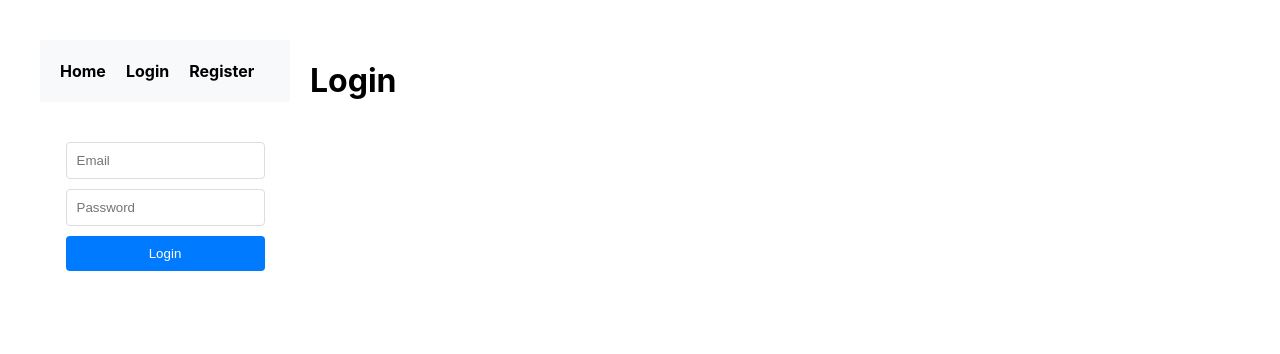
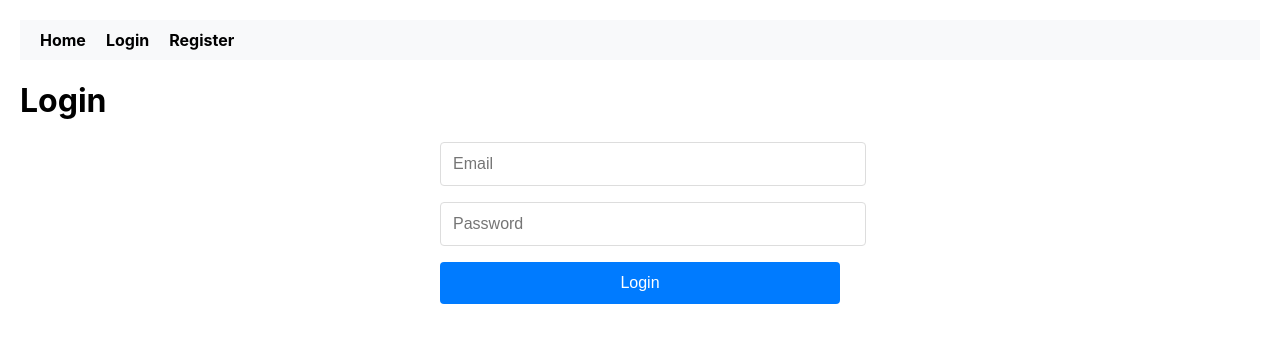
Before and after one commit to HamdanAlhajeri/VehicleVault, a React (Create React App) app in the folder frontend/myapp/: page /login in a window 1280 px wide. Shown: the top 354 px of the page. Built offline with nearby package versions, Linux system fonts and the light colour scheme; no server answers.

Commit message:
Chatbot functional needs funding and prompt left, filter doesnt

```diff
--- a/frontend/myapp/src/App.css
+++ b/frontend/myapp/src/App.css
@@ -54,6 +54,10 @@ li {
 }
 
 .page {
+  min-height: 100vh;
+}
+
+.page-with-sidebar {
   display: grid;
   grid-template-columns: 250px 1fr;
   gap: 20px;
@@ -554,3 +558,110 @@ li {
   color: #333;
   text-transform: uppercase;
 }
+
+/* Login Page Specific Styles */
+.login-container {
+  display: flex;
+  justify-content: center;
+  align-items: center;
+  min-height: calc(100vh - 60px);
+  padding: 20px;
+}
+
+.login-box {
+  background: white;
+  padding: 2rem;
+  border-radius: 8px;
+  box-shadow: 0 2px 10px rgba(0, 0, 0, 0.1);
+  width: 100%;
+  max-width: 400px;
+}
+
+.auth-form {
+  display: flex;
+  flex-direction: column;
+  gap: 1rem;
+  max-width: 400px;
+  margin: 0 auto;
+}
+
+.auth-form input {
+  padding: 12px;
+  border: 1px solid #ddd;
+  border-radius: 4px;
+  font-size: 16px;
+  width: 100%;
+}
+
+.auth-form button {
+  padding: 12px;
+  background-color: #007bff;
+  color: white;
+  border: none;
+  border-radius: 4px;
+  font-size: 16px;
+  cursor: pointer;
+  transition: background-color 0.2s;
+  width: 100%;
+}
+
+.auth-form button:hover {
+  background-color: #0056b3;
+}
+
+.error-message {
+  color: #dc3545;
+  margin-bottom: 1rem;
+  text-align: center;
+}
+
+/* Update the h1 style for the login page */
+.login-box h1 {
+  text-align: center;
+  margin-bottom: 1.5rem;
+  color: #333;
+}
+
+.filters-container {
+  position: sticky;
+  top: 20px;
+  height: fit-content;
+  display: flex;
+  flex-direction: column;
+  gap: 1rem;
+  padding: 1.5rem;
+  background-color: #f8f9fa;
+  border-radius: 8px;
+  box-shadow: 0 2px 4px rgba(0,0,0,0.1);
+}
+
+.main-content {
+  width: 100%;
+}
+
+/* Make sure the cars grid fills the available space */
+.cars-grid {
+  display: grid;
+  grid-template-columns: repeat(auto-fill, minmax(250px, 1fr));
+  gap: 20px;
+  padding: 0;
+}
+
+/* Ensure filter inputs are properly sized */
+.filter-input {
+  width: 100%;
+  padding: 8px;
+  border: 1px solid #ddd;
+  border-radius: 4px;
+}
+
+/* Style the price range container */
+.price-range-container {
+  padding: 10px 0;
+}
+
+.price-display {
+  display: flex;
+  justify-content: space-between;
+  margin-bottom: 10px;
+}
--- a/frontend/myapp/src/components/ChatbotWindow.js
+++ b/frontend/myapp/src/components/ChatbotWindow.js
@@ -1,4 +1,5 @@
 import React, { useState } from 'react';
+import config from '../config';
 
 function ChatbotWindow() {
   const [isOpen, setIsOpen] = useState(false);
@@ -15,13 +16,21 @@ function ChatbotWindow() {
     setIsLoading(true);
 
     try {
-      const response = await fetch('${config.apiUrl}/api/chatbot', {
+      const response = await fetch(`${config.apiUrl}/api/chatbot`, {
         method: 'POST',
         headers: {
           'Content-Type': 'application/json',
+          'Accept': 'application/json'
         },
+        credentials: 'include',
         body: JSON.stringify({ message: inputMessage }),
+      }).catch(error => {
+        console.error('Fetch error details:', error);
+        throw new Error(`Network error: ${error.message}`);
       });
+
+      console.log('Response status:', response.status);
+      console.log('Response headers:', response.headers);
 
       const data = await response.json();
       console.log('Server response:', data);
--- a/frontend/myapp/src/pages/Home.js
+++ b/frontend/myapp/src/pages/Home.js
@@ -76,7 +76,7 @@ function Home() {
   return (
     <div>
       <Navigation />
-      <div className="page">
+      <div className="page-with-sidebar">
         <div className="filters-container">
           <div className="filter-section">
             <h3>Price Range</h3>
```
Also changed, not shown: 2 other files (tests, documents, lock files or other folders).
